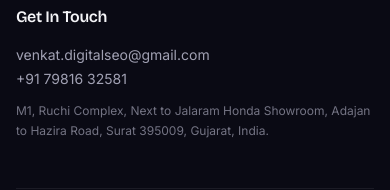
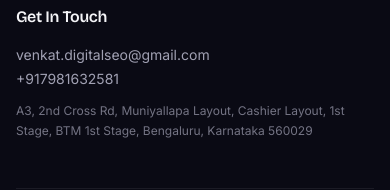
Before and after one commit to DVR79/Digital, a Next.js app in the folder Digi-Brand-Booster-main/: page /terms in a window 390 px wide. Shown: the part 2262-2452 px from the top of the page. Built offline with nearby package versions, Linux system fonts and the light colour scheme.

Commit message:
Update contact details: phone, email, address

```diff
--- a/Digi-Brand-Booster-main/src/app/layout.tsx
+++ b/Digi-Brand-Booster-main/src/app/layout.tsx
@@ -62,10 +62,10 @@ export default function RootLayout({
               telephone: '+917981632581',
               address: {
                 '@type': 'PostalAddress',
-                streetAddress: 'M1, Ruchi Complex, Adajan – Hazira Road',
-                addressLocality: 'Surat',
-                addressRegion: 'Gujarat',
-                postalCode: '395009',
+                streetAddress: 'A3, 2nd Cross Rd, Muniyallapa Layout, Cashier Layout, 1st Stage, BTM 1st Stage',
+                addressLocality: 'Bengaluru',
+                addressRegion: 'Karnataka',
+                postalCode: '560029',
                 addressCountry: 'IN',
               },
             }),
--- a/Digi-Brand-Booster-main/src/lib/data.ts
+++ b/Digi-Brand-Booster-main/src/lib/data.ts
@@ -3,9 +3,9 @@ export const siteConfig = {
   tagline: 'AI-Native Performance Marketing Agency',
   description: "We help D2C, e-commerce, SaaS and B2B brands grow with AI-native performance marketing. We hit 88% of client growth goals. If we don't deliver in 90 days, you don't pay.",
   email: 'venkat.digitalseo@gmail.com',
-  phone: '+91 79816 32581',
+  phone: '+917981632581',
   whatsapp: '917981632581',
-  address: 'M1, Ruchi Complex, Next to Jalaram Honda Showroom, Adajan to Hazira Road, Surat 395009, Gujarat, India.',
+  address: 'A3, 2nd Cross Rd, Muniyallapa Layout, Cashier Layout, 1st Stage, BTM 1st Stage, Bengaluru, Karnataka 560029',
 }
 
 export const navLinks = [
```
